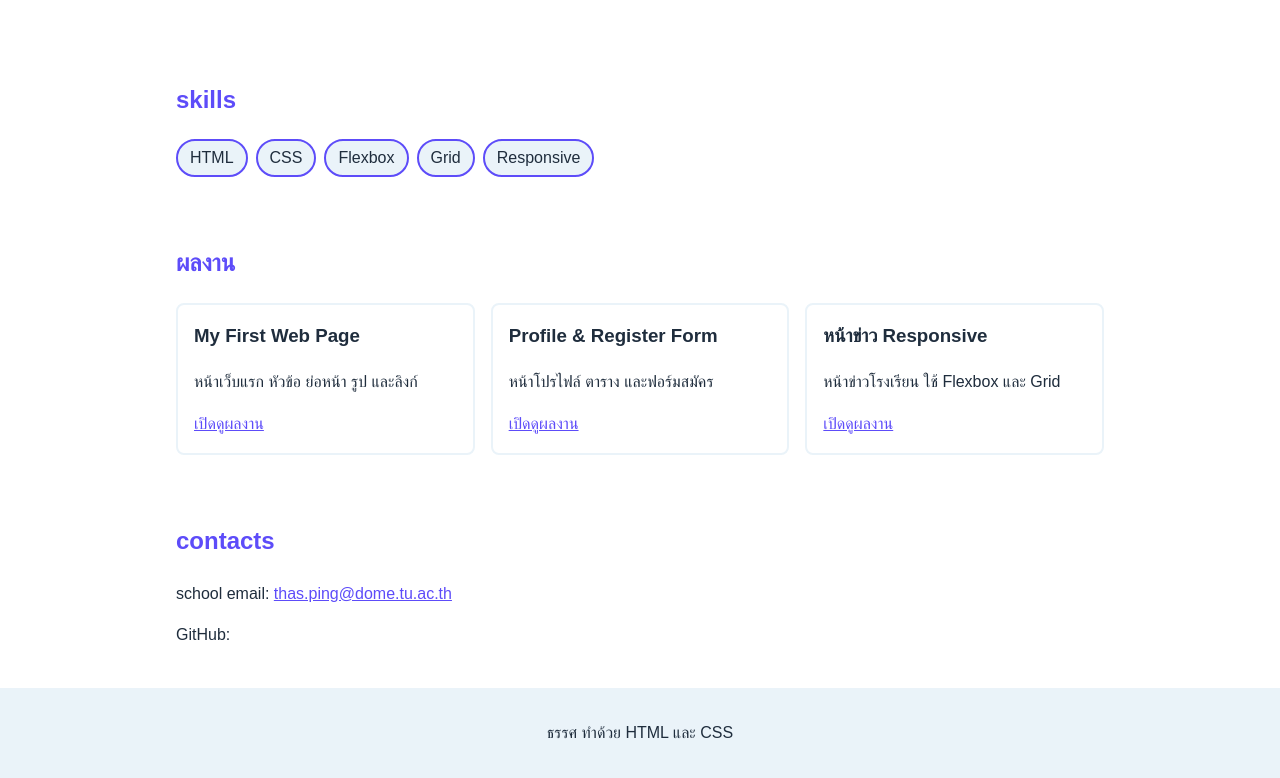
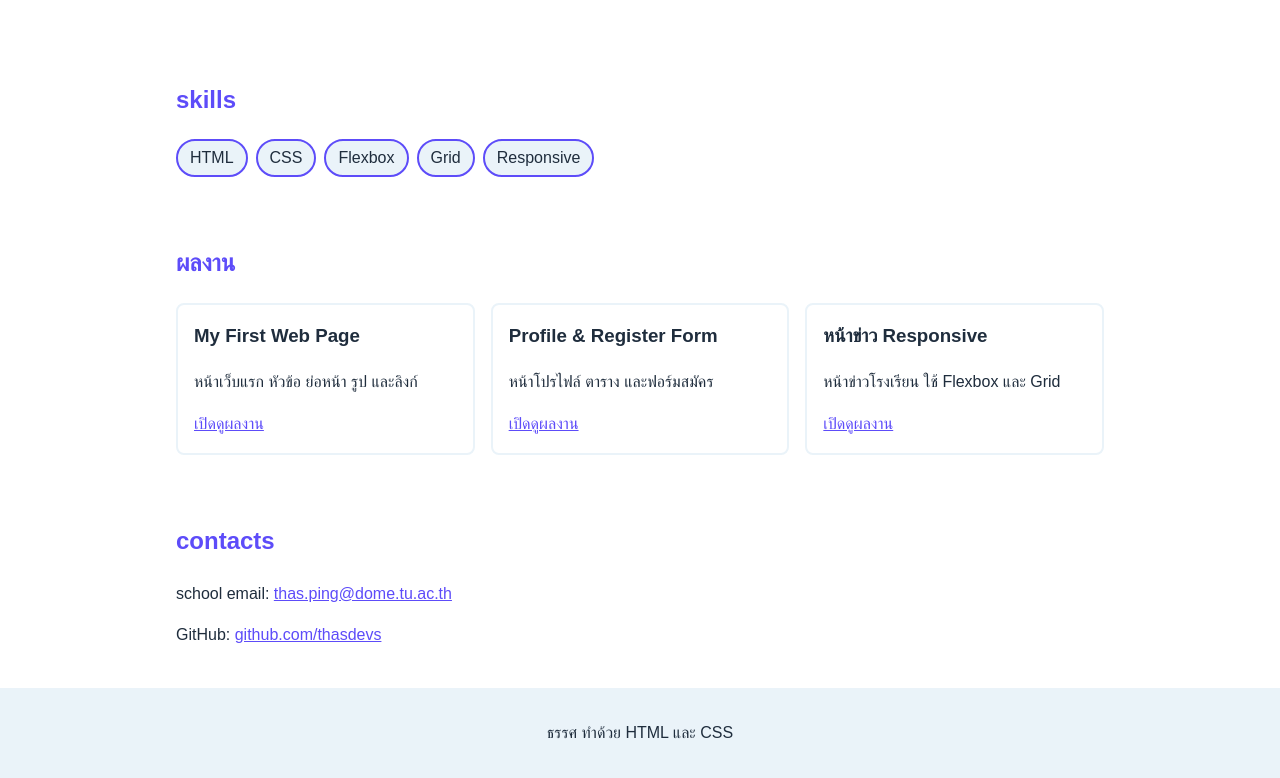
Before and after one commit to thasdevs/portfolio, a plain HTML site: page index.html in a window 1280 px wide. Shown: the part 482-1260 px from the top of the page. Drawn offline with Linux system fonts and the light colour scheme.

Commit message:
added github link and removed personal infomation

```diff
--- a/index.html
+++ b/index.html
@@ -74,6 +74,8 @@
     <a href="mailto:thas.ping@dome.tu.ac.th">
       thas.ping@dome.tu.ac.th</a></p>
   <p>GitHub:
+    <a href="https://github.com/thasdevs">
+    github.com/thasdevs</a></p>
     </section>
 </main>
 
```
Also changed, not shown: projects/my-first-web/index.html (+1 -1 lines).
